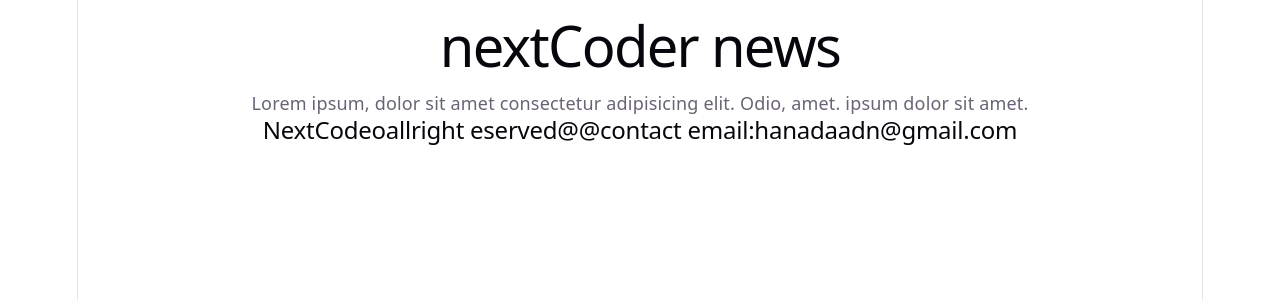
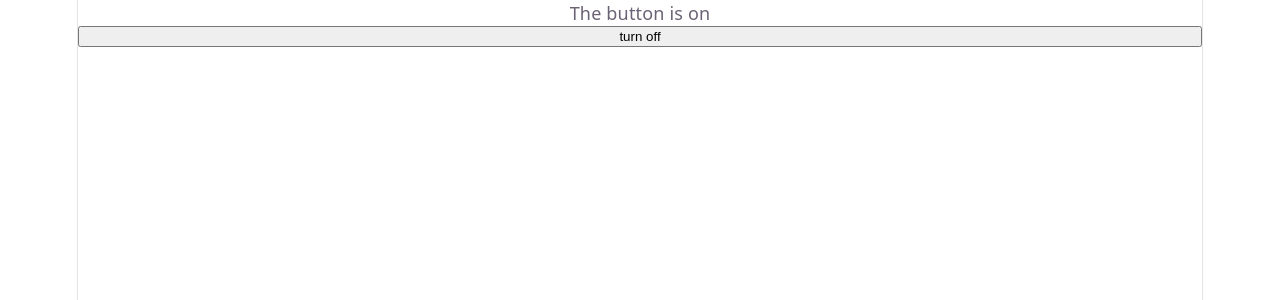
Before and after one commit to hanadaadn20-oss/react-exercise, a React (Vite) app: page / in a window 1280 px wide. Shown: the top 300 px of the page. Built offline with nearby package versions, Linux system fonts and the light colour scheme.

Commit message:
app commit

```diff
--- a/src/App.jsx
+++ b/src/App.jsx
@@ -1,21 +1,22 @@
-// import {usecCard} from "./useCard";
 
-// function App (){
-//   return(
-//     <usedCard />
-//   )
-// }
-// export default usecCard
+import { useState } from "react";
+
+function App (){
+const [IsVisible, setIsVisible]=useState(true)
+
+const ToggleButton=()=>{
+  setIsVisible(!IsVisible)
+}
 
 
 
-import Layout from "./Layout"
-
-function App (){
   return(
   <>
-  <Layout />
-  </>
+       {IsVisible ? "The button is on" : "The button is off"}
+
+    <button onClick={ToggleButton}>{IsVisible? 'turn off': 'turn ON'}</button>
+
+    </>
   )
 }
 export default App
--- a/src/Layout.jsx
+++ /dev/null
@@ -1,34 +0,0 @@
-const Header =()=>{
-    return(
-        <h1>nextCoder news</h1>
-    )
-}
-
-const Post =()=>{
-    return(
-        <p>Lorem ipsum, dolor sit amet consectetur adipisicing elit. Odio, amet. ipsum dolor sit amet.</p>
-    )
-}
-
-const Footer = ()=>{
-    return(
-        <h2>NextCodeoallright eserved@@
-            <span>contact email:hanadaadn@gmail.com</span>
-        </h2>
-    )
-}
-
-
-const Blog =()=>{
-    return(
-        <div>
-            <Header />
-         <main>
-            <Post />
-         </main>
-         <Footer />
-        </div>
-    )
-}
-
-export default Blog;
```
